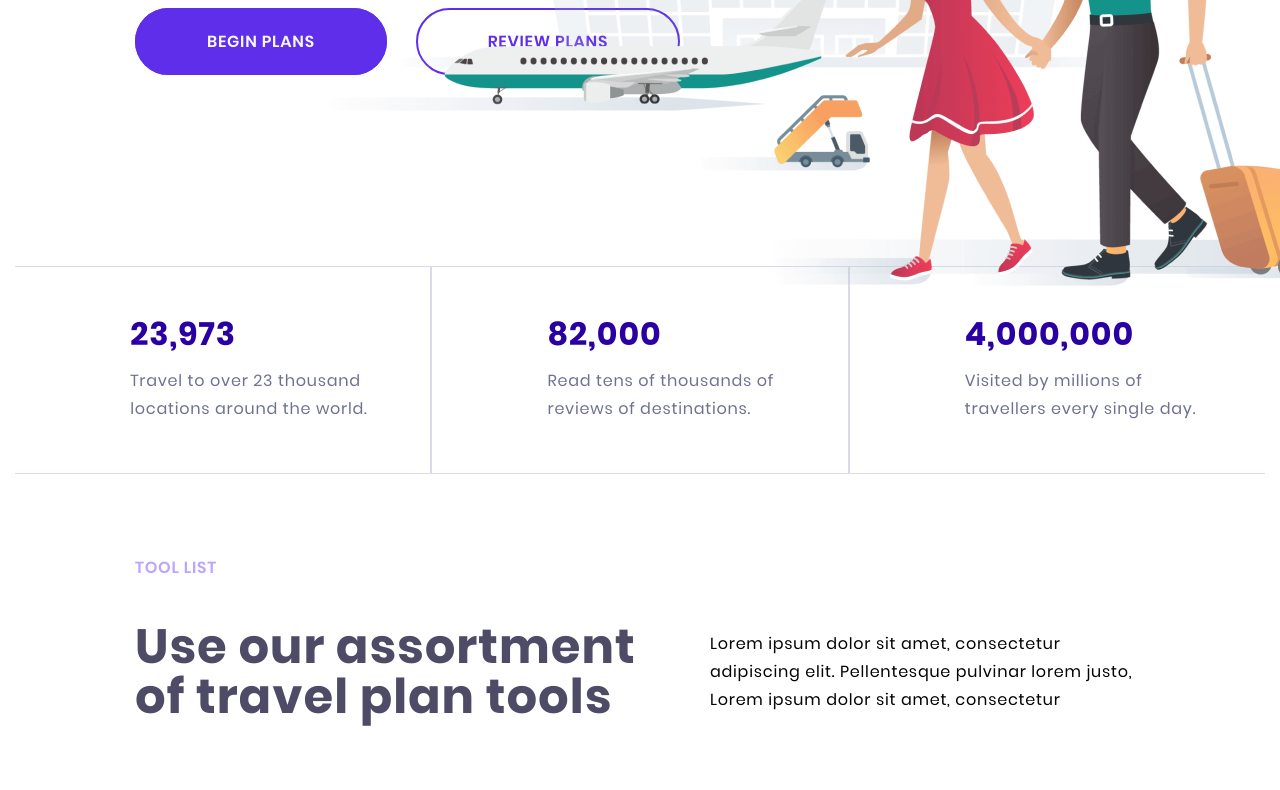
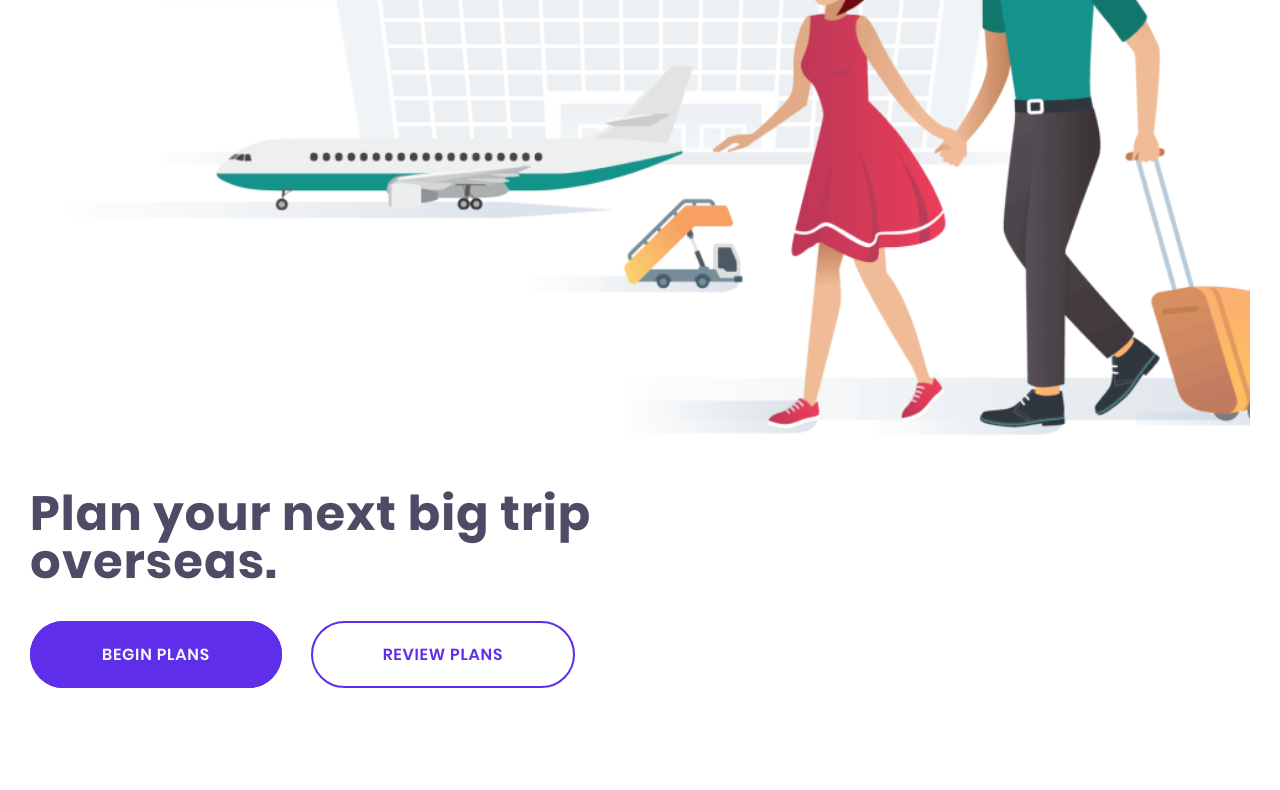
Before and after one commit to melxiory/site_Travelulu, a website built with webpack: page src/index.html in a window 1280 px wide. Shown: the part 443-1233 px from the top of the page. Built offline with nearby package versions, Linux system fonts and the light colour scheme; files whose address does not match are found by name.

Commit message:
chore: add media for the header and the section hero

```diff
--- a/src/js/app.js
+++ b/src/js/app.js
@@ -60,7 +60,11 @@ const openBtn = document.querySelector('.icon-menu')
 
 openBtn.addEventListener('click',
   () => {
-    sidenav.style.width = "480px";
+    if(document.documentElement.scrollWidth < 480){
+      sidenav.style.width = `${document.documentElement.scrollWidth}px`;
+    } else {
+      sidenav.style.width = "480px";
+    }
   }
 )
 
--- a/src/scss/components/header.scss
+++ b/src/scss/components/header.scss
@@ -11,6 +11,11 @@
     justify-content: space-between;
     padding-left: rem(135);
     padding-right: rem(66);
+
+    @include media(1460){
+      padding-right: rem(66)!important;
+    }
+
   }
   &__logo{
     font-size: rem(34.375);
--- a/src/scss/components/home.scss
+++ b/src/scss/components/home.scss
@@ -2,26 +2,50 @@
   &__container {
     position: relative;
     padding-left: rem(135);
+    @include media(1300){
+      display: flex;
+      flex-direction: column;
+    }
   }
   &__btn-blue {
     color: $BGColor;
     background-color: $defaultBlueColor;
     margin-right: rem(25);
+    @include media(620){
+      display: block;
+      width: 100%;
+      text-align: center;
+      margin-bottom: rem(20);
+    }
   }
   &__btn-white {
     color: $defaultBlueColor;
-
+    @include media(620){
+      display: block;
+      width: 100%;
+      text-align: center;
+    }
   }
   &__buttons {
     margin-bottom: rem(210);
+    @include media(620){
+
+    }
   }
   &__head {
     padding-top: rem(195);
+    @include media(1300){
+      padding-top: rem(60);
+    }
   }
   &__img {
     position: absolute;
     top: rem(10);
     right: 0;
+    @include media(1300){
+      position: relative;
+      order: -1;
+    }
   }
   &__title {
     position: relative;
@@ -33,6 +57,10 @@
     max-width: rem(670);
     margin-bottom: rem(55);
     z-index: 4;
+    @include media(1300){
+      font-size: rem(48);
+      line-height: rem(48);
+    }
   }
 }
 
--- /dev/null
+++ b/src/scss/config/baseMedia.scss
@@ -0,0 +1,10 @@
+
+// Для плавного уменьшения свойства padding
+[class*='__container'] {
+  @include media(1460){
+    padding: 0 calc(1.875rem + (135 - 30) * ((100vw - 81.25rem) / (1460 - 1300)));
+  }
+  @include media(1300){
+    padding: 0 rem(30);
+  }
+}
--- a/src/scss/style.scss
+++ b/src/scss/style.scss
@@ -47,3 +47,4 @@
 @import 'components/sidenav';
 @import 'components/home';
 @import 'components/footer';
+@import 'config/baseMedia';
```
Also changed, not shown: dist/css/style.min.css, dist/js/app.min.js.
